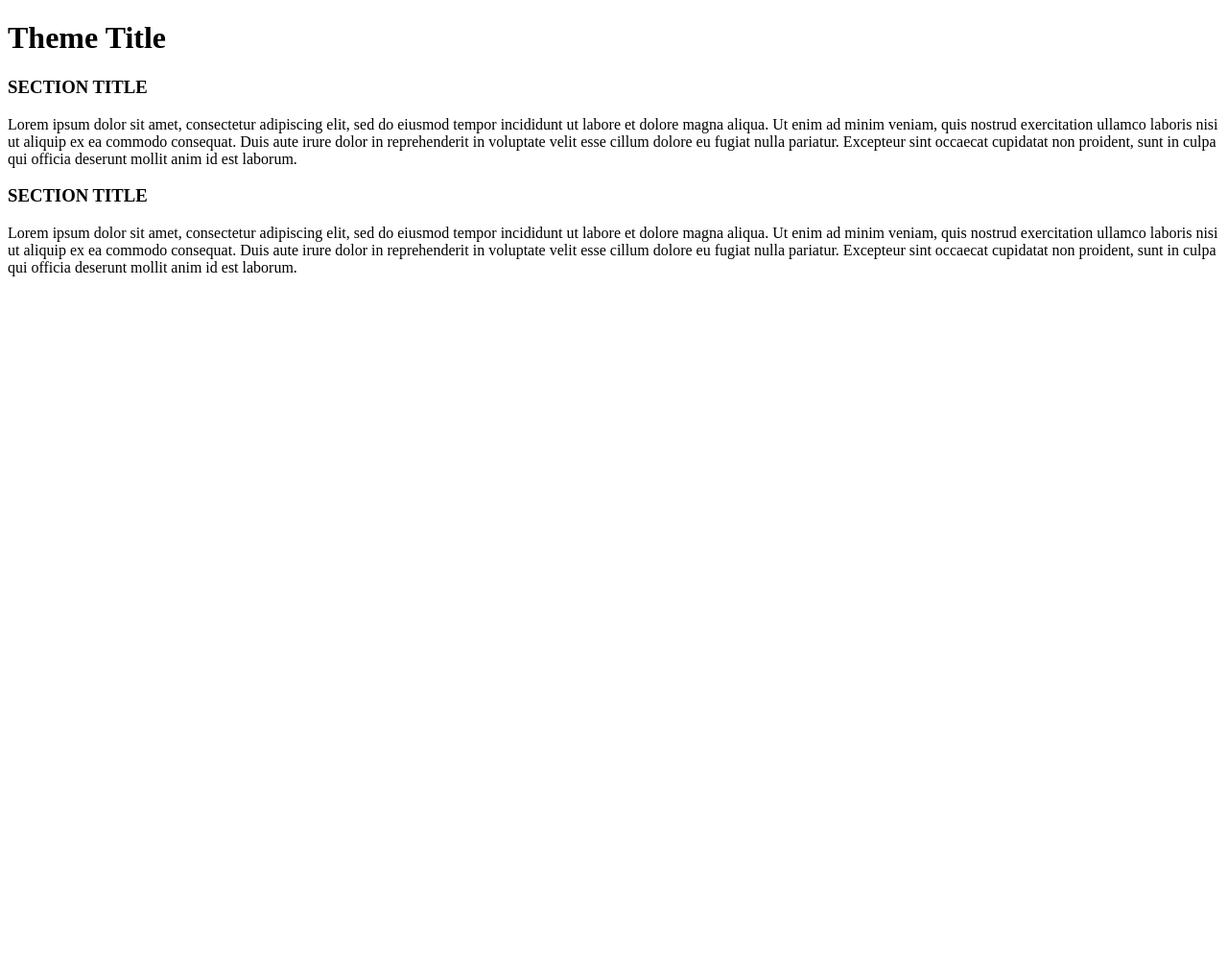
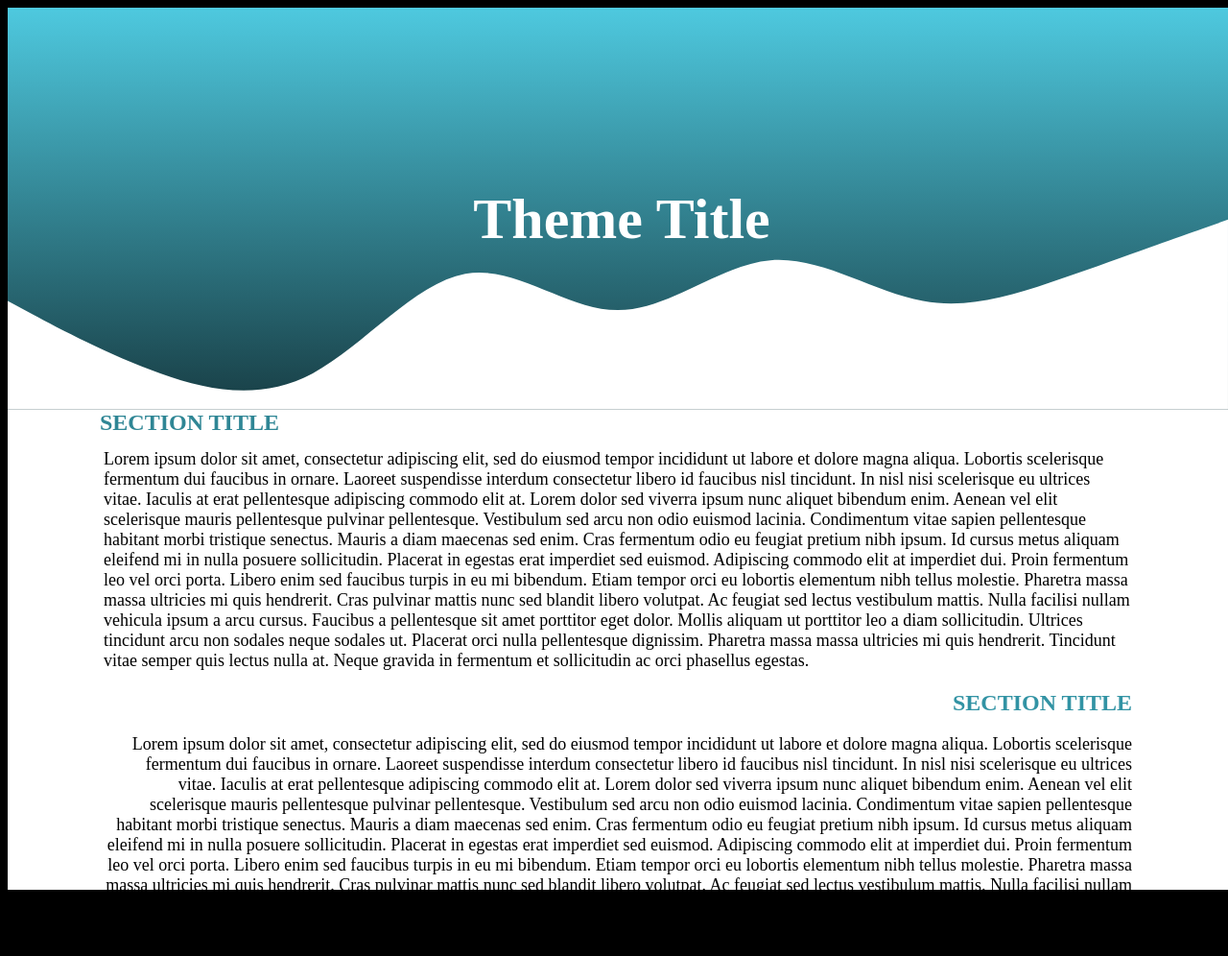
Before and after one commit to DanuVong/mobile-friendly-practice, a plain HTML site: page index.html in a window 1280 px wide. Shown: the whole page at 96% size. Before the commit the page ends 800 px from the top, so only its background shows below. Drawn offline with Linux system fonts and the light colour scheme.

Commit message:
finished take-home challenge

```diff
--- a/css/style.css
+++ b/css/style.css
@@ -0,0 +1,58 @@
+body {
+    background-color: black;
+}
+
+.gradiant{
+    background: rgb(78,201,223);
+background: linear-gradient(to bottom, rgba(78,201,223,1) 0%, rgba(0,0,0,1) 100%);
+background-repeat: no-repeat;
+background-size: 100%;
+height: 600px;
+width: 100vw;
+display:flex;
+align-items: center;
+justify-content: center;
+}
+.theme-title {
+        color: #ffffff;
+        text-align: center;
+        margin-bottom: 200px;
+        font-size: 60px;
+}
+
+.waves {
+    position: absolute;
+    top: 18%;
+}
+
+.white-space {
+    background-color:#ffffff;
+    height: 500px;
+}
+
+.text-box-1 {
+    padding: 0 100px;
+}
+
+.text-box-2 {
+    text-align: right;
+    padding: 0 100px;
+}
+
+.section-title {
+    color: #2f8695;
+    margin: -4px;
+}
+
+.section-2 {
+    text-align: right;
+}
+
+.section-title-2 {
+    color:#3293a4;
+}
+
+.paragraph {
+    font-weight: 500;
+    font-size: large;
+}
--- a/index.html
+++ b/index.html
@@ -5,18 +5,32 @@
     <meta http-equiv="X-UA-Compatible" content="IE=edge">
     <meta name="viewport" content="width=device-width, initial-scale=1.0">
     <title>take-home</title>
+    <link rel="stylesheet" href="./css/style.css"/>
 </head>
 <body>
-    <div>
-        <h1>Theme Title</h1>
+    <div class="gradiant">
+        <h1 class="theme-title">Theme Title</h1>
     </div>
 
-    <div>
-        <h3>SECTION TITLE</h3>
-            <p>Lorem ipsum dolor sit amet, consectetur adipiscing elit, sed do eiusmod tempor incididunt ut labore et dolore magna aliqua. Ut enim ad minim veniam, quis nostrud exercitation ullamco laboris nisi ut aliquip ex ea commodo consequat. Duis aute irure dolor in reprehenderit in voluptate velit esse cillum dolore eu fugiat nulla pariatur. Excepteur sint occaecat cupidatat non proident, sunt in culpa qui officia deserunt mollit anim id est laborum.</p>
+<section class="waves">
+
+    <svg xmlns="http://www.w3.org/2000/svg" viewBox="0 0 1440 320"><path fill="#ffffff" fill-opacity="1" d="M0,192L30,208C60,224,120,256,180,277.3C240,299,300,309,360,277.3C420,245,480,171,540,160C600,149,660,203,720,202.7C780,203,840,149,900,144C960,139,1020,181,1080,192C1140,203,1200,181,1260,160C1320,139,1380,117,1410,106.7L1440,96L1440,320L1410,320C1380,320,1320,320,1260,320C1200,320,1140,320,1080,320C1020,320,960,320,900,320C840,320,780,320,720,320C660,320,600,320,540,320C480,320,420,320,360,320C300,320,240,320,180,320C120,320,60,320,30,320L0,320Z"></path></svg>
+
+    <div class="white-space">
+<div class="text-box-1">
+        <h2 class="section-title">SECTION TITLE</h2>
+            <p class="paragraph">Lorem ipsum dolor sit amet, consectetur adipiscing elit, sed do eiusmod tempor incididunt ut labore et dolore magna aliqua. Lobortis scelerisque fermentum dui faucibus in ornare. Laoreet suspendisse interdum consectetur libero id faucibus nisl tincidunt. In nisl nisi scelerisque eu ultrices vitae. Iaculis at erat pellentesque adipiscing commodo elit at. Lorem dolor sed viverra ipsum nunc aliquet bibendum enim. Aenean vel elit scelerisque mauris pellentesque pulvinar pellentesque. Vestibulum sed arcu non odio euismod lacinia. Condimentum vitae sapien pellentesque habitant morbi tristique senectus. Mauris a diam maecenas sed enim. Cras fermentum odio eu feugiat pretium nibh ipsum. Id cursus metus aliquam eleifend mi in nulla posuere sollicitudin. Placerat in egestas erat imperdiet sed euismod. Adipiscing commodo elit at imperdiet dui. Proin fermentum leo vel orci porta. Libero enim sed faucibus turpis in eu mi bibendum.
+
+                Etiam tempor orci eu lobortis elementum nibh tellus molestie. Pharetra massa massa ultricies mi quis hendrerit. Cras pulvinar mattis nunc sed blandit libero volutpat. Ac feugiat sed lectus vestibulum mattis. Nulla facilisi nullam vehicula ipsum a arcu cursus. Faucibus a pellentesque sit amet porttitor eget dolor. Mollis aliquam ut porttitor leo a diam sollicitudin. Ultrices tincidunt arcu non sodales neque sodales ut. Placerat orci nulla pellentesque dignissim. Pharetra massa massa ultricies mi quis hendrerit. Tincidunt vitae semper quis lectus nulla at. Neque gravida in fermentum et sollicitudin ac orci phasellus egestas.</p>
+            </div>
+
+            <div class="text-box-2">
+        <h2 class="section-title-2">SECTION TITLE</h2>
+            <p class="paragraph">Lorem ipsum dolor sit amet, consectetur adipiscing elit, sed do eiusmod tempor incididunt ut labore et dolore magna aliqua. Lobortis scelerisque fermentum dui faucibus in ornare. Laoreet suspendisse interdum consectetur libero id faucibus nisl tincidunt. In nisl nisi scelerisque eu ultrices vitae. Iaculis at erat pellentesque adipiscing commodo elit at. Lorem dolor sed viverra ipsum nunc aliquet bibendum enim. Aenean vel elit scelerisque mauris pellentesque pulvinar pellentesque. Vestibulum sed arcu non odio euismod lacinia. Condimentum vitae sapien pellentesque habitant morbi tristique senectus. Mauris a diam maecenas sed enim. Cras fermentum odio eu feugiat pretium nibh ipsum. Id cursus metus aliquam eleifend mi in nulla posuere sollicitudin. Placerat in egestas erat imperdiet sed euismod. Adipiscing commodo elit at imperdiet dui. Proin fermentum leo vel orci porta. Libero enim sed faucibus turpis in eu mi bibendum.
+
+                Etiam tempor orci eu lobortis elementum nibh tellus molestie. Pharetra massa massa ultricies mi quis hendrerit. Cras pulvinar mattis nunc sed blandit libero volutpat. Ac feugiat sed lectus vestibulum mattis. Nulla facilisi nullam vehicula ipsum a arcu cursus. Faucibus a pellentesque sit amet porttitor eget dolor. Mollis aliquam ut porttitor leo a diam sollicitudin. Ultrices tincidunt arcu non sodales neque sodales ut. Placerat orci nulla pellentesque dignissim. Pharetra massa massa ultricies mi quis hendrerit. Tincidunt vitae semper quis lectus nulla at. Neque gravida in fermentum et sollicitudin ac orci phasellus egestas.</p>
+            </div>
     </div>
-
-    <h3>SECTION TITLE</h3>
-        <p>Lorem ipsum dolor sit amet, consectetur adipiscing elit, sed do eiusmod tempor incididunt ut labore et dolore magna aliqua. Ut enim ad minim veniam, quis nostrud exercitation ullamco laboris nisi ut aliquip ex ea commodo consequat. Duis aute irure dolor in reprehenderit in voluptate velit esse cillum dolore eu fugiat nulla pariatur. Excepteur sint occaecat cupidatat non proident, sunt in culpa qui officia deserunt mollit anim id est laborum.</p>
-</body>
+</section>
+    </body>
 </html>
```
